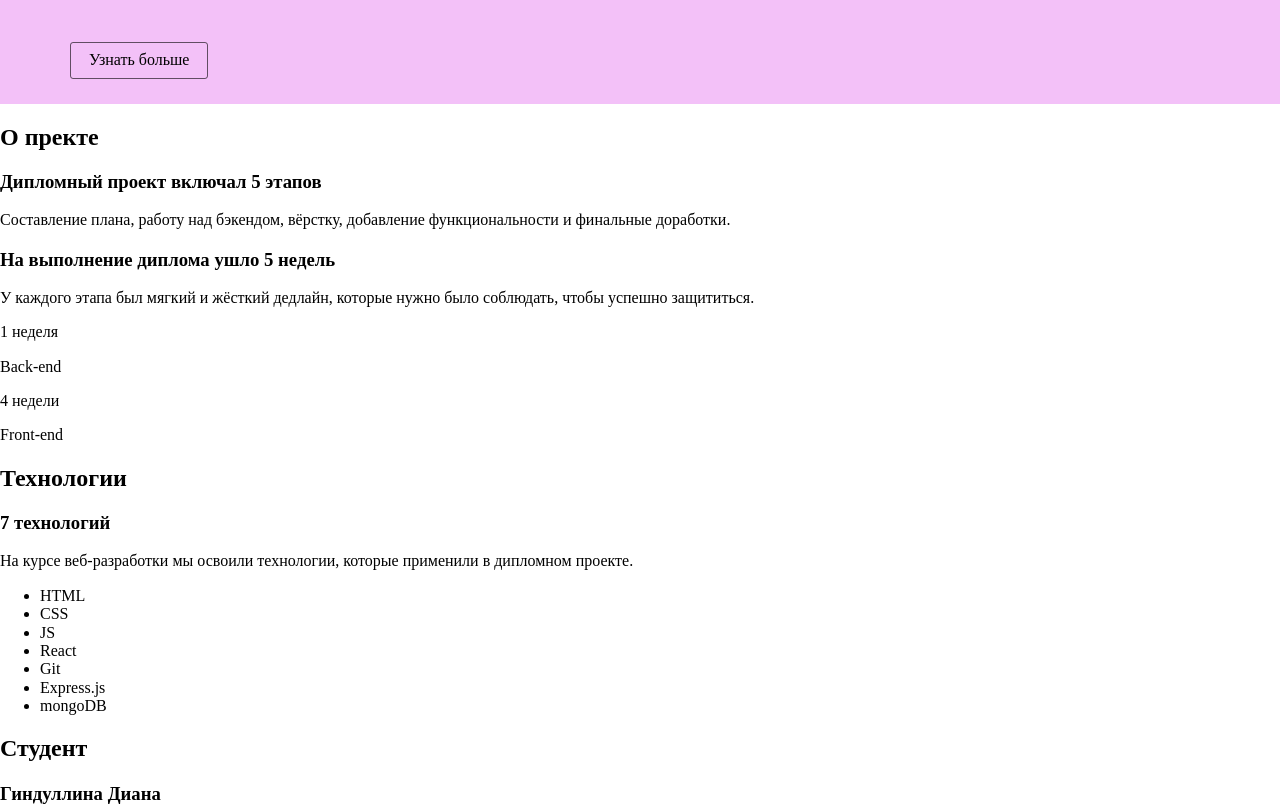
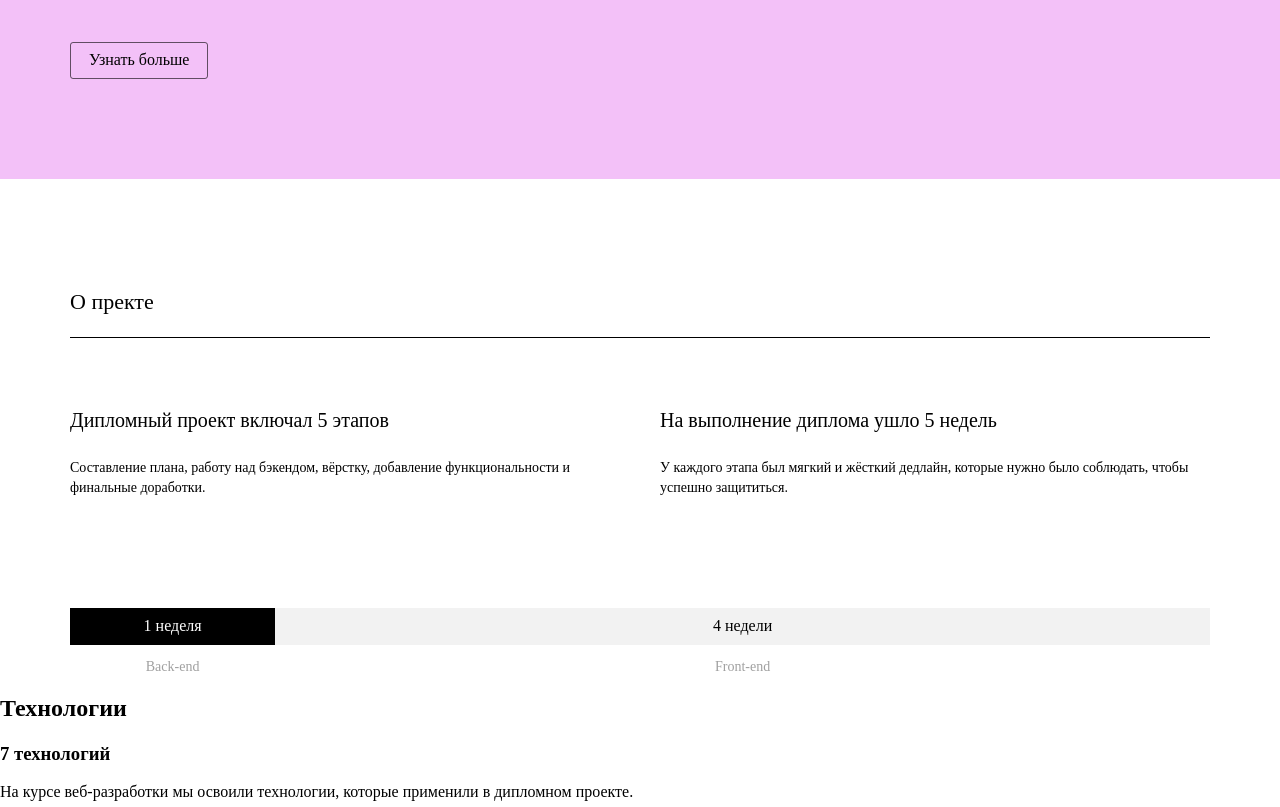
Before and after one commit to Arti-D/movies-explorer-frontend, a React app: page / in a window 1280 px wide. Shown: the part 560-1367 px from the top of the page. Built offline with nearby package versions, Linux system fonts and the light colour scheme.

Commit message:
AboutProject css

```diff
--- a/src/components/Main/AboutProject/AboutProject.css
+++ b/src/components/Main/AboutProject/AboutProject.css
@@ -0,0 +1,73 @@
+.about-project {
+    padding-top: 110px;
+}
+
+.about-project__title {
+    border-bottom: 1px solid rgba(0, 0, 0, 1);
+    font-size: 22px;
+    font-weight: normal;
+    padding-bottom: 23px;
+    margin: 0;
+}
+
+.about-project__text-wrapp {
+    display: flex;
+    margin-top: 70px;
+    justify-content: space-between;
+}
+
+.about-project__text-block {
+    max-width: 550px;
+}
+
+.about-project__text-title {
+    font-weight: normal;
+    font-size: 20px;
+    line-height: 1.2;
+    margin-top: 0;
+    margin-bottom: 26px;
+}
+
+.about-project__annotation {
+    font-weight: normal;
+    font-size: 14px;
+    line-height: 1.43;
+    margin: 0;
+}
+
+.about-project__timeline {
+    display: flex;
+    margin-top: 110px;
+}
+
+.about-project__back {
+    width: 18%;
+}
+
+.about-project__front {
+    width: 82%;
+}
+
+.about-project__time {
+    text-align: center;
+    margin: 0;
+    padding: 9px 0;
+}
+
+.about-project__time_back {
+    background-color: black;
+    color: white;
+}
+
+.about-project__time_front {
+    background-color: #F2F2F2;
+}
+
+.about-project__type {
+    margin-top: 14px;
+    display: block;
+    color: #A0A0A0;
+    font-size: 14px;
+    line-height: 1.2;
+    text-align: center;
+}
--- a/src/components/Main/AboutProject/AboutProject.js
+++ b/src/components/Main/AboutProject/AboutProject.js
@@ -3,6 +3,7 @@ import React from "react";
 function AboutProject() {
     return (
         <section className="component about-project">
+            <div className="content">
                 <h2 className="about-project__title">О пректе</h2>
                 <div className="about-project__text-wrapp">
                     <div className="about-project__text-block">
@@ -16,7 +17,7 @@ function AboutProject() {
                 </div>
                 <div className="about-project__timeline">
                     <div className="about-project__back">
-                    <p className="about-project__time">1 неделя</p>
+                        <p className="about-project__time about-project__time_back">1 неделя</p>
                         <span className="about-project__type">Back-end</span>
                     </div>
                     <div className="about-project__front">
@@ -24,6 +25,7 @@ function AboutProject() {
                         <span className="about-project__type">Front-end</span>
                     </div>
                 </div>
+            </div>
         </section>
     )
 }
--- a/src/components/Main/Promo/Promo.css
+++ b/src/components/Main/Promo/Promo.css
@@ -1,6 +1,6 @@
 .promo {
     padding-top: 75px;
-    padding-bottom: 25px;
+    padding-bottom: 100px;
 }
 
 .promo__content-wrapp {
--- a/src/index.css
+++ b/src/index.css
@@ -2,3 +2,4 @@
 @import url('./components/component.css');
 @import url('./components/Main/Promo/Promo.css');
 @import url('./components/Header/Header.css');
+@import url('./components//Main/AboutProject/AboutProject.css');
```
Lines whose indentation alone changed are shown as unchanged.
